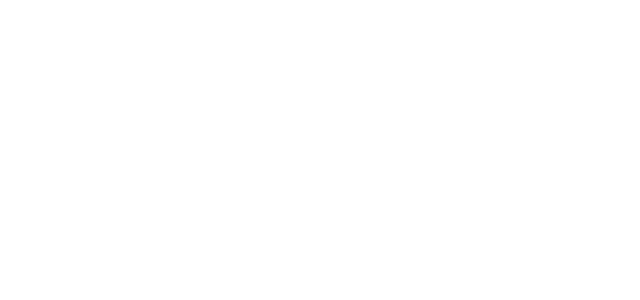
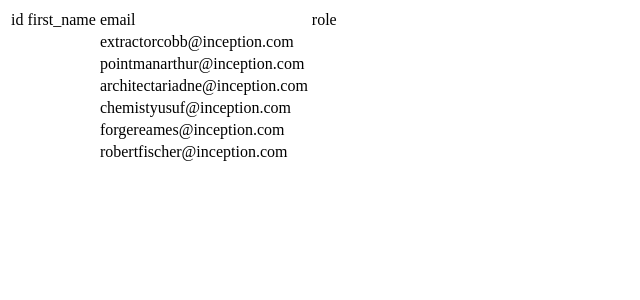
Before and after one commit to taypal/employee-directory, a React (Create React App) app: page / in a window 1280 px wide. Shown: the top 300 px of the page, without its empty margins (0-640 px from the left). Built offline with nearby package versions, Linux system fonts and the light colour scheme.

Commit message:
fixed table

```diff
--- a/src/Components/employeeTable.js
+++ b/src/Components/employeeTable.js
@@ -1,19 +1,36 @@
-import React from "react";
+import React, { Conponent, Component } from "react";
 import Employee from "./employee";
 import employeeList from "../employee.json";
+import employee from "./employee";
 
-function Table(props) {
+class Table extends Component {
+
+    state = {
+        employeeList
+    }
+
+    render() {
         return (
+            <div>
                 <table>
                     <tr>
-                <td>{props.id}</td>
-                <td>{props.first_name}</td>
-                <td>{props.email}</td>
-                <td>{props.role}</td>
+                        <td>id</td>
+                        <td>first_name</td>
+                        <td>email</td>
+                        <td>role</td>
                     </tr>
-            <Employee />
+                    {this.state.employeeList.map(employee => (
+
+                        <Employee
+                            name={employee.first_name}
+                            email={employee.email}
+                            position={employee.role}
+                        />
+                    ))}
                 </table>
+            </div>
         )
+    }
 }
 
 export default Table;
```
Lines whose indentation alone changed are shown as unchanged.
